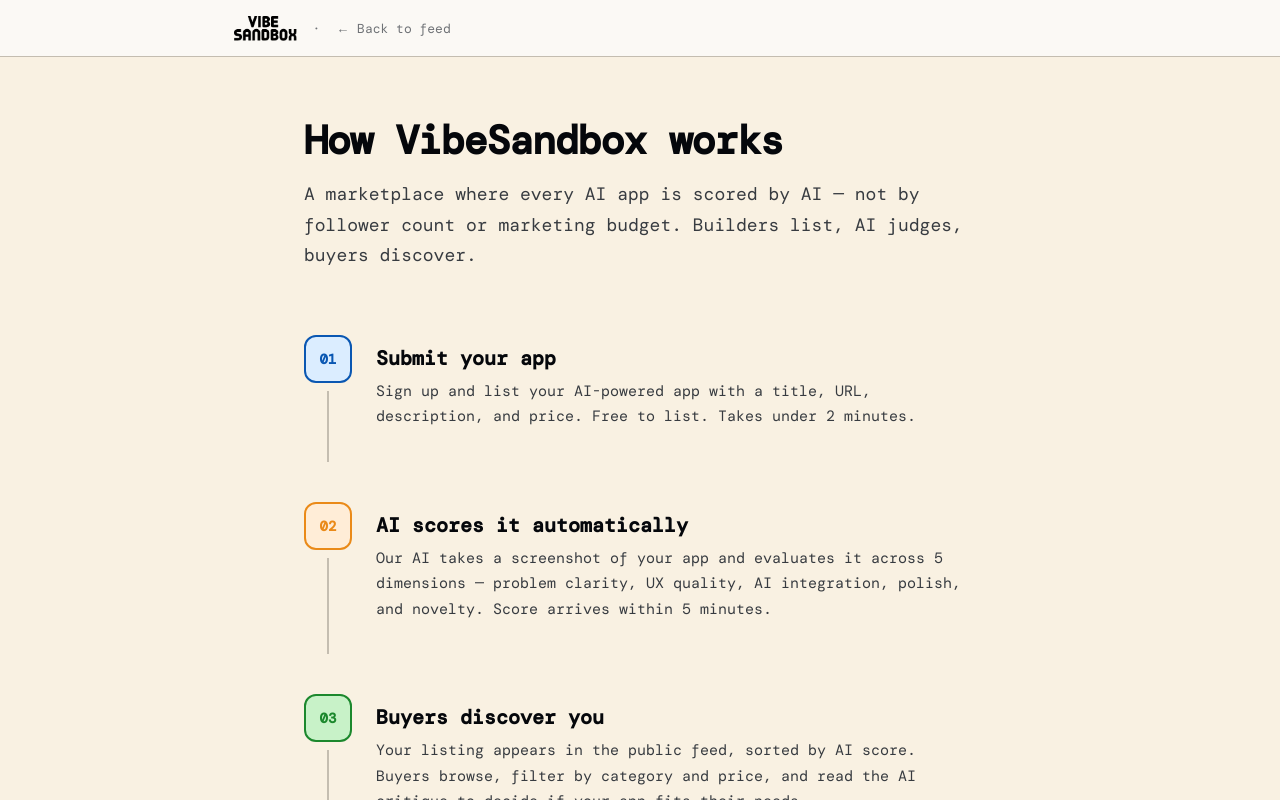
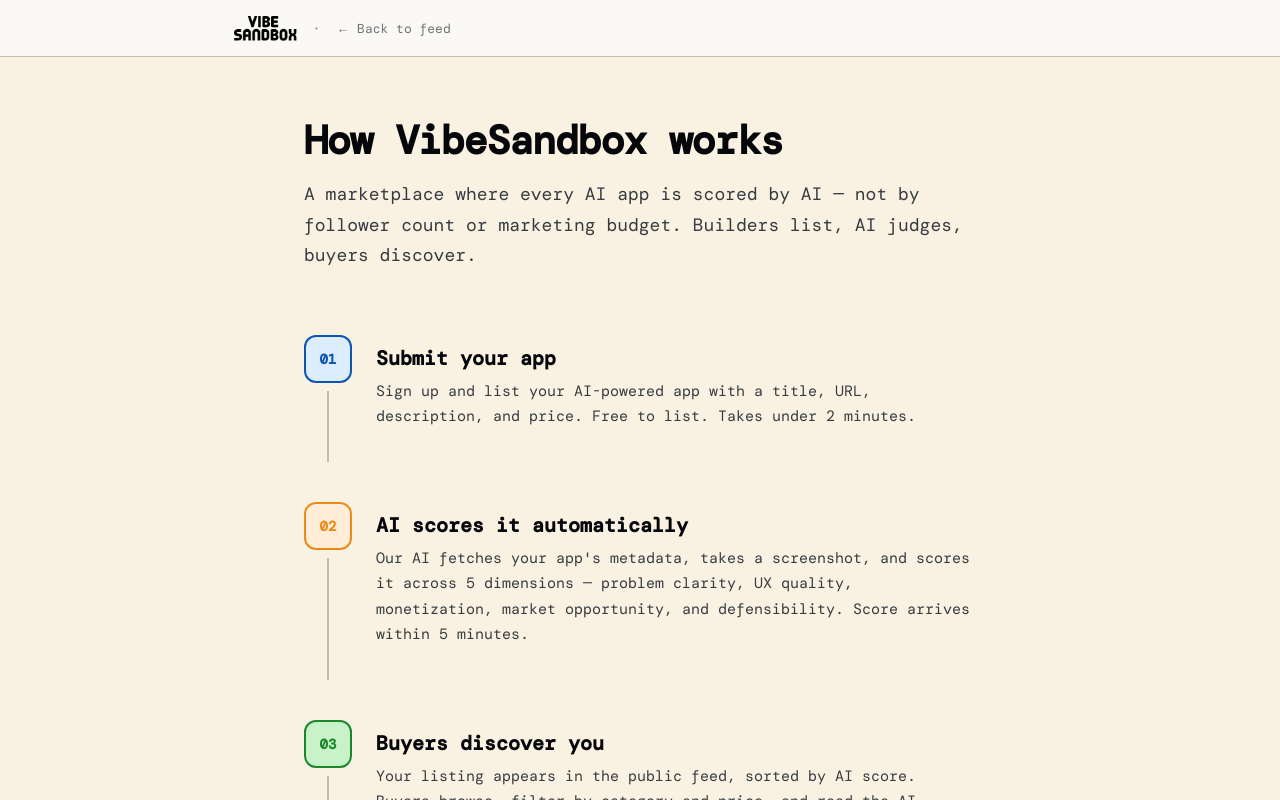
Before and after one commit to umteh/vibesandbox, a Next.js app: page /how-it-works in a window 1280 px wide. Shown: the top 800 px of the page. Built offline with nearby package versions, Linux system fonts and the light colour scheme; a web font is replaced by a local one.

Commit message:
style(design): FINDING-001+002 — update how-it-works with current scoring dimensions

```diff
--- a/app/how-it-works/page.tsx
+++ b/app/how-it-works/page.tsx
@@ -16,7 +16,7 @@
   {
     number: '02',
     title: 'AI scores it automatically',
-    description: 'Our AI takes a screenshot of your app and evaluates it across 5 dimensions — problem clarity, UX quality, AI integration, polish, and novelty. Score arrives within 5 minutes.',
+    description: 'Our AI fetches your app\'s metadata, takes a screenshot, and scores it across 5 dimensions — problem clarity, UX quality, monetization, market opportunity, and defensibility. Score arrives within 5 minutes.',
     color: 'var(--amber)',
     bg: 'var(--amber-light)',
   },
@@ -128,7 +128,7 @@
   },
   {
     q: 'What if my score feels wrong?',
-    a: 'Scores are based on what the AI can evaluate from your public URL and description. A strong "AI Secret Sauce" description in your pitch improves the AI Integration and Novelty scores significantly.',
+    a: 'Scores are based on what the AI can evaluate from your URL, metadata, and description. A strong pitch with clear pricing and a well-defined target market improves your Monetization and Market Opportunity scores significantly.',
   },
   {
     q: 'How does the email relay work?',
```
